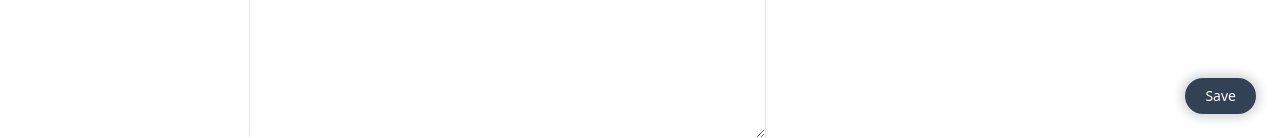
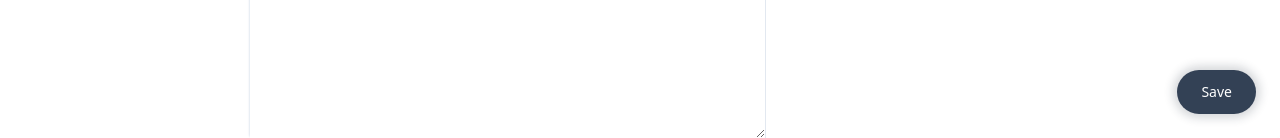
Before and after one commit to taishikato/air-note, a React (Vite) app in the folder extension/: page / in a window 1280 px wide. Shown: the part 662-800 px from the top of the page. Built offline with nearby package versions, Linux system fonts and the light colour scheme.

Commit message:
make save button bigger

```diff
--- a/extension/src/components/SaveButton.tsx
+++ b/extension/src/components/SaveButton.tsx
@@ -5,7 +5,7 @@ const SaveButton = ({
 }) => {
   return (
     <button
-      className="text-sm px-5 py-2 font-medium z-50 text-white rounded-full bg-slate-700 hover:bg-slate-900 shadow-button bg-transition"
+      className="text-sm px-6 py-3 font-medium z-50 text-white rounded-full bg-slate-700 hover:bg-slate-900 shadow-button bg-transition"
       onClick={handler}
     >
       Save
```
